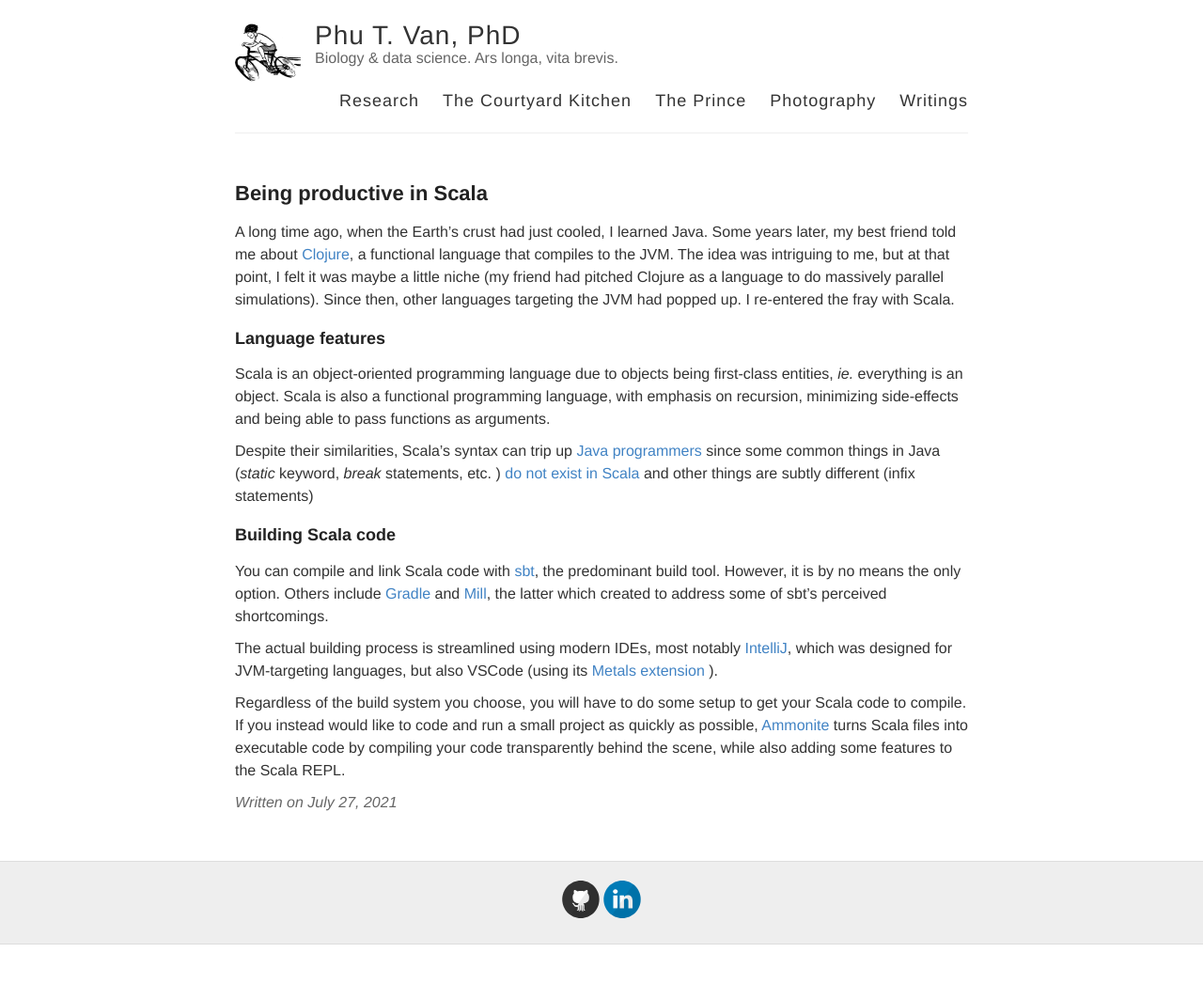
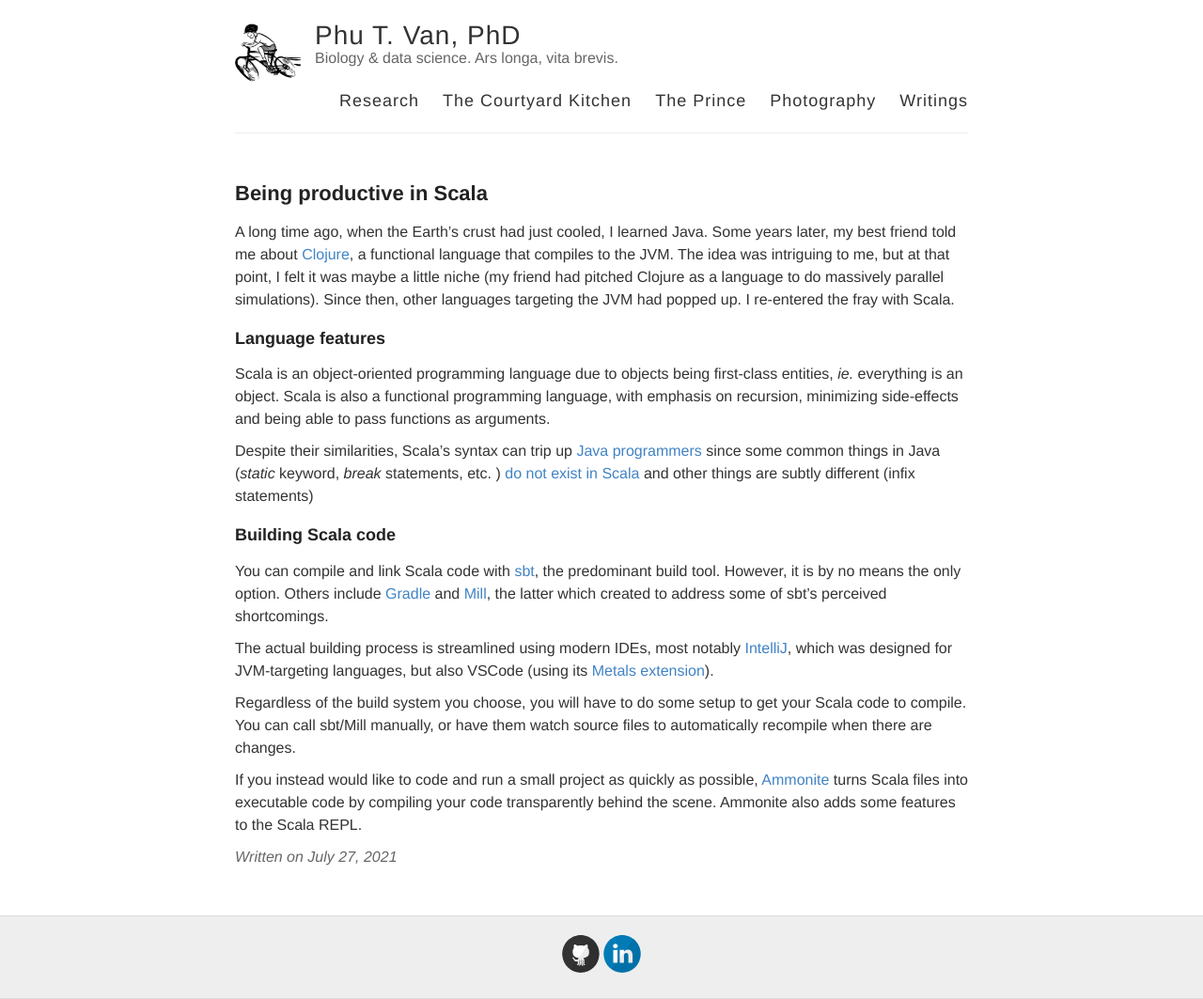
Before and after one commit to ptvan/ptvan.github.io, a Jekyll site: the page built from _posts/2021-07-27-being-productive-in-Scala.md, in a window 1280 px wide. Shown: the whole page at 94% size. Built offline with Jekyll 4.4.1, drawn with Linux system fonts in a browser that asks for light colours; before the commit the page ends 1005 px from its top, so only the background shows below that.

Commit message:
minor edit

```diff
--- a/_posts/2021-07-27-being-productive-in-Scala.md
+++ b/_posts/2021-07-27-being-productive-in-Scala.md
@@ -15,6 +15,8 @@
 
 You can compile and link Scala code with [sbt](https://www.scala-sbt.org/), the predominant build tool. However, it is by no means the only option. Others include [Gradle](https://gradle.org/) and [Mill](https://www.lihaoyi.com/post/MillBetterScalaBuilds.html), the latter which created to address some of sbt's perceived shortcomings.
 
-The actual building process is streamlined using modern IDEs, most notably [IntelliJ](https://www.jetbrains.com/idea/), which was designed for JVM-targeting languages, but also VSCode (using its [Metals extension](https://scalameta.org/metals/docs/editors/vscode/) ).
+The actual building process is streamlined using modern IDEs, most notably [IntelliJ](https://www.jetbrains.com/idea/), which was designed for JVM-targeting languages, but also VSCode (using its [Metals extension](https://scalameta.org/metals/docs/editors/vscode/)).
 
-Regardless of the build system you choose, you will have to do some setup to get your Scala code to compile. If you instead would like to code and run a small project as quickly as possible, [Ammonite](https://ammonite.io/) turns Scala files into executable code by compiling your code transparently behind the scene, while also adding some features to the Scala REPL.
+Regardless of the build system you choose, you will have to do some setup to get your Scala code to compile. You can call sbt/Mill manually, or have them watch source files to automatically recompile when there are changes.
+
+If you instead would like to code and run a small project as quickly as possible, [Ammonite](https://ammonite.io/) turns Scala files into executable code by compiling your code transparently behind the scene. Ammonite also adds some features to the Scala REPL.
```
